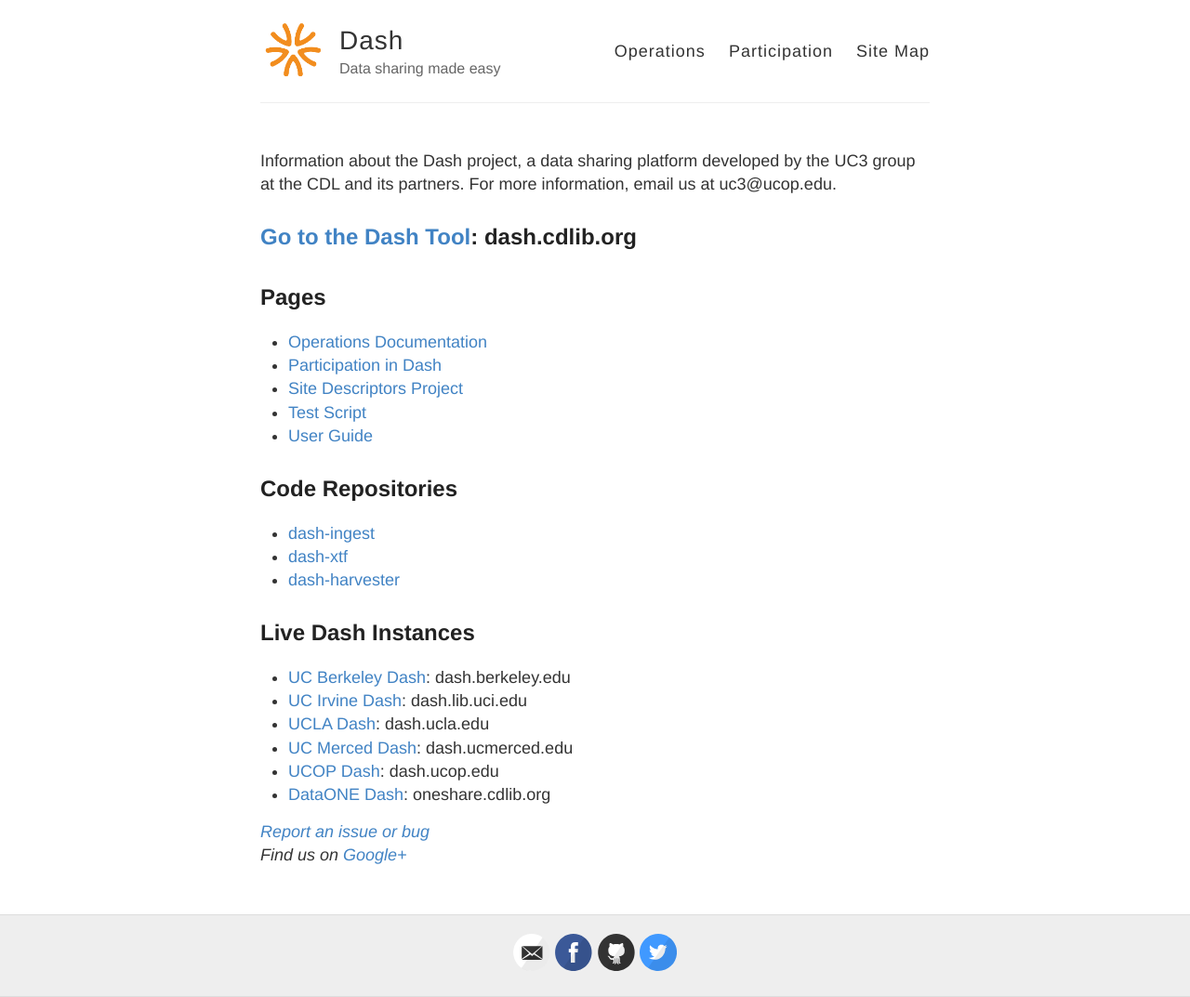
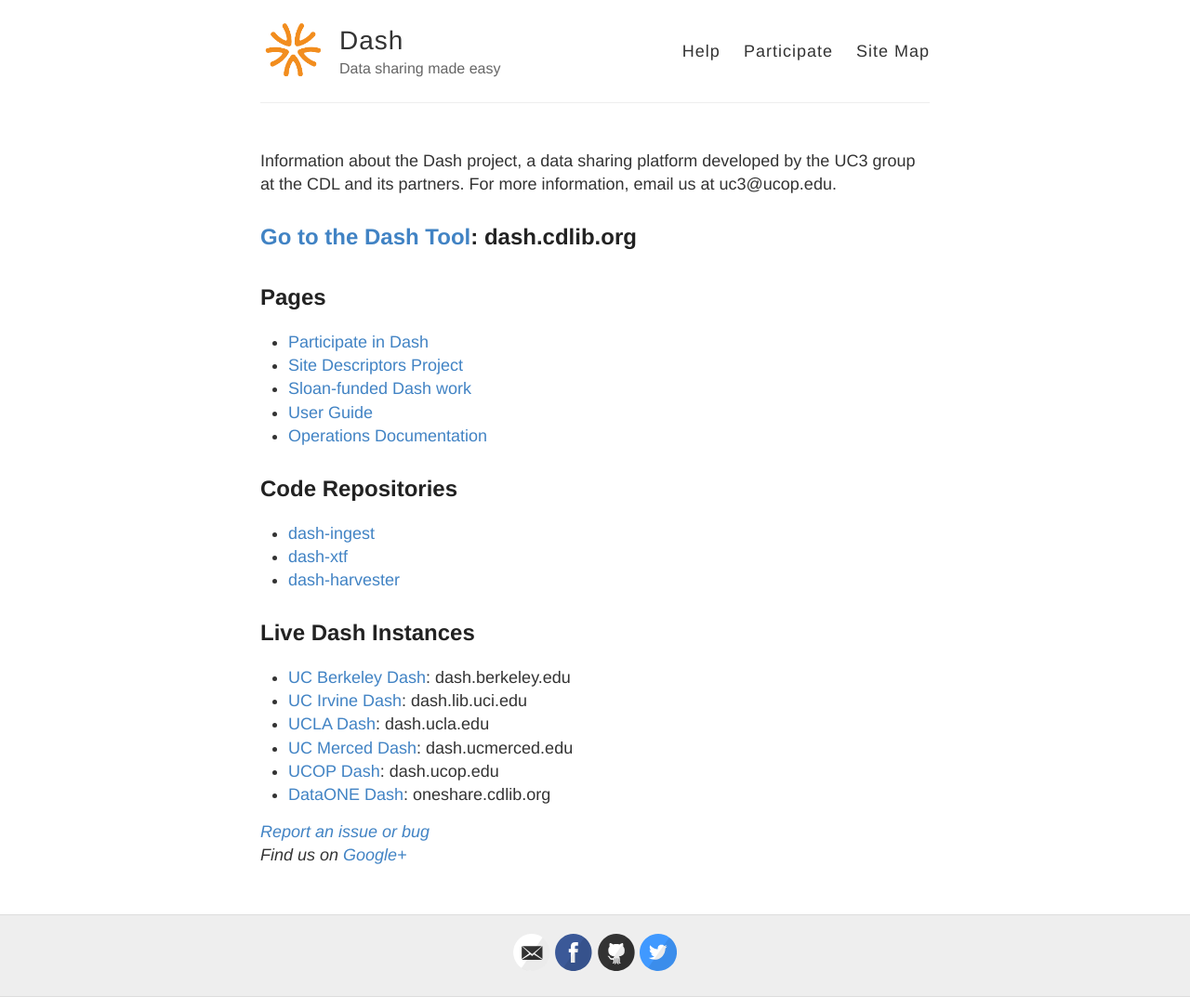
Before and after one commit to CDLUC3/dash, a Jekyll site: the page built from index.html, in a window 1280 px wide. Shown: the whole page at 93% size. Built offline with Jekyll 4.4.1, drawn with Linux system fonts in a browser that asks for light colours.

Commit message:
udpates
add sloan page, help page. update layout so has link to help instead of
operations

```diff
--- a/_layouts/default.html
+++ b/_layouts/default.html
@@ -36,8 +36,8 @@
           </div>
 
           <nav>
-            <a href="{{ site.baseurl }}/operations">Operations</a>
-            <a href="{{ site.baseurl }}/participation">Participation</a>
+            <a href="{{ site.baseurl }}/help">Help</a>
+            <a href="{{ site.baseurl }}/participation">Participate</a>
             <a href="{{ site.baseurl }}/site-map">Site Map</a>
           </nav>
         </header>
--- a/index.html
+++ b/index.html
@@ -25,11 +25,11 @@
 
 <h2>Pages</h2>
 <ul>
+<li><a href="http://cdluc3.github.io/dash/participation">Participate in Dash</a></li>
+<li><a href="http://cdluc3.github.io/dash/site-descriptors">Site Descriptors Project</a></li>
+<li><a href="http://cdluc3.github.io/dash/sloan-project">Sloan-funded Dash work</a></li>
+<li><a href="http://cdluc3.github.io/dash/user-guide">User Guide</a></li>
 <li><a href="http://cdluc3.github.io/dash/operations">Operations Documentation</a></li>
-<li><a href="http://cdluc3.github.io/dash/participation">Participation in Dash</a></li>
-<li><a href="http://cdluc3.github.io/dash/site-descriptors">Site Descriptors Project</a></li>
-<li><a href="http://cdluc3.github.io/dash/test-script">Test Script</a></li>
-<li><a href="http://cdluc3.github.io/dash/user-guide">User Guide</a></li>
 </ul>
 
 
```
Also changed, not shown: help.md (added, +12 -0 lines), site-map.md (+3 -0 lines), sloan-project.md (added, +7 -0 lines).
